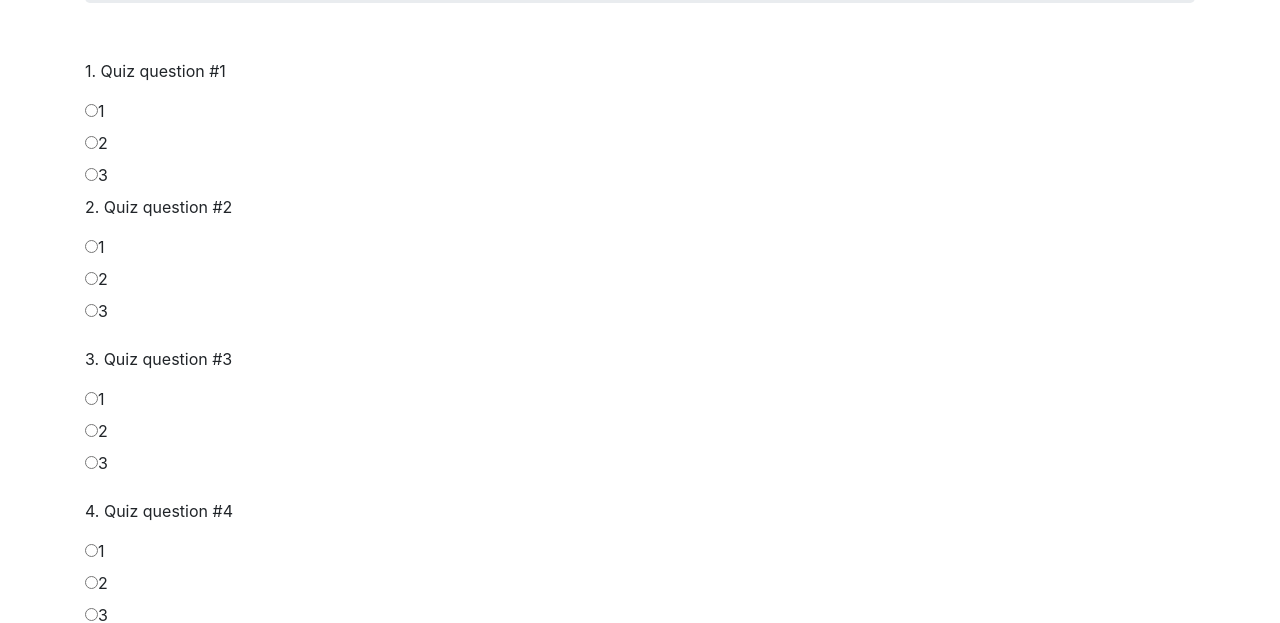
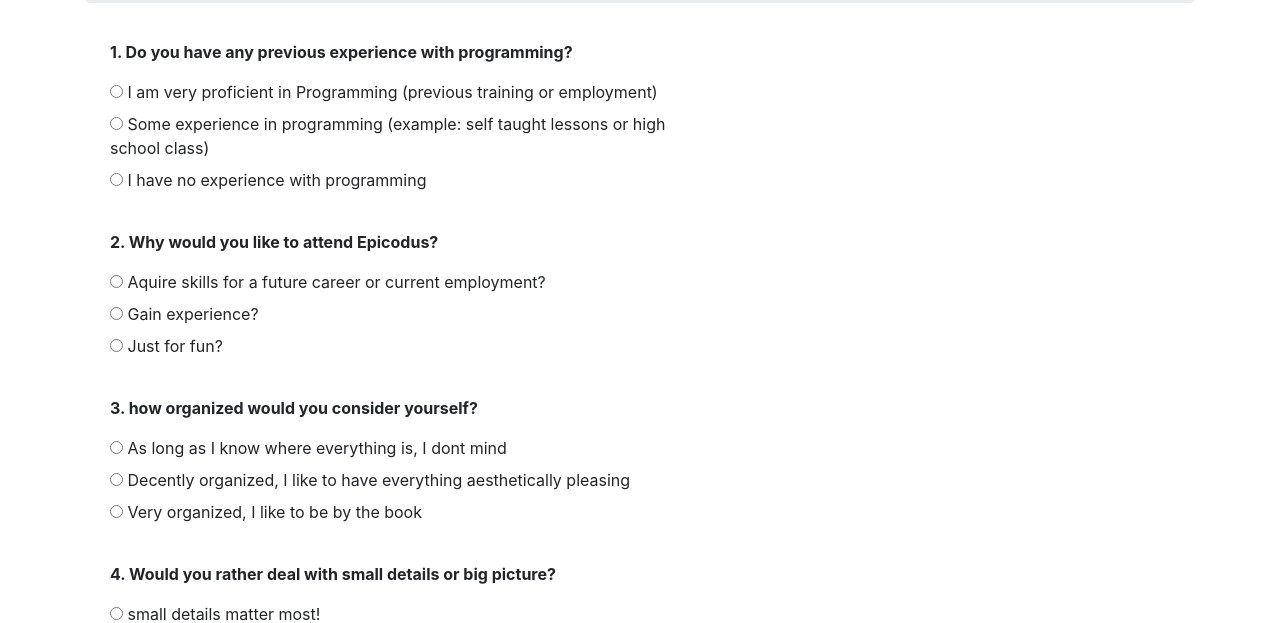
Before and after one commit to Tylermiller94/Track-suggester-V2, a plain HTML site: page Index.html in a window 1280 px wide. Shown: the part 177-800 px from the top of the page. Drawn offline with Linux system fonts and the light colour scheme.

Commit message:
finalize base build of Quiz

```diff
--- a/CSS/styles.css
+++ b/CSS/styles.css
@@ -2,18 +2,36 @@
 
 #csharp{
   display: none;
-  font-size: 20px;
+  font-size: 22px;
 }
 
 #css{
   display: none;
-  font-size: 20px;
+  font-size: 22px;
 }
 
 #ruby{
   display: none;
-  font-size: 20px;
+  font-size: 22px;
 }
 
 
-form
+.form-group{
+  margin: 20px;
+  padding: 5px;
+  width:600px;
+
+}
+
+.btn{
+  border: 2px solid blue;
+}
+
+
+img{
+  width: 200px;
+}
+
+p{
+  font-weight: bold;
+}
--- a/Index.html
+++ b/Index.html
@@ -7,145 +7,136 @@
       <script src="js/scripts.js"></script>
       <title>suggester</title>
   </head>
-
-
   <body>
-
     <div class="container">
       <div class="jumbotron">
-      <h1>Suggester Quiz</h1>
-    </div>
-    <br>
+        <h1>Suggester Quiz</h1>
+      </div>
       <form class="questions">
-
+        <div class="form-group">
+          <div class="radio">
+	  	      <p>1. Do you have any previous experience with programming?</p>
+            <label>
+	    	      <input type="radio" name="q1" value="1">
+              I am very proficient in Programming (previous training or employment)
+            </label>
+          </div>
+          <div class="radio">
+          <label>
+	           <input type="radio" name="q1" value="2">
+             Some experience in programming (example: self taught lessons or high school class)
+	        </label>
+        </div>
         <div class="radio">
-	  		 <p>1. Quiz question #1</p>
           <label>
-	    	 <input type="radio" name="q1" value="1">1
+	           <input type="radio" name="q1" value="3">
+             I have no experience with programming
+	        </label>
+    	  </div>
+      </div>
+        <div class="form-group" id="q2">
+          <div class="radio">
+            <p>2. Why would you like to attend Epicodus?</p>
+            <label>
+              <input type="radio" name="q2" value="1">
+              Aquire skills for a future career or current employment?
+            </label>
+          </div>
+          <div class="radio">
+            <label>
+              <input type="radio" name="q2" value="2">
+              Gain experience?
+            </label>
+          </div>
+          <div class="radio">
+            <label>
+              <input type="radio" name="q2" value="3">
+              Just for fun?
+            </label>
+          </div>
+        </div>
+        <div class="form-group" id="q3">
+        <div class="radio">
+          <p>3. how organized would you consider yourself?</p>
+            <label>
+              <input type="radio" name="q3" value="1">
+              As long as I know where everything is, I dont mind
+            </label>
+          </div>
+          <div class="radio">
+          <label>
+            <input type="radio" name="q3" value="2">
+            Decently organized, I like to have everything aesthetically pleasing
           </label>
         </div>
-
         <div class="radio">
           <label>
-	       <input type="radio" name="q1" value="2">2
-	       </label>
-       </div>
-
-       <div class="radio">
-         <label>
-	       <input type="radio" name="q1" value="3">3
-	       </label>
-    	 </div>
-
-
-
-       <div class="form-group" id="q2">
+            <input type="radio" name="q3" value="3">
+            Very organized, I like to be by the book
+         </label>
+        </div>
+      </div>
+      <div class="form-group" id="q4">
         <div class="radio">
-          <p>2. Quiz question #2</p>
+          <p>4. Would you rather deal with small details or big picture?</p>
           <label>
-          <input type="radio" name="q2" value="1">1
+            <input type="radio" name="q4" value="1">
+            small details matter most!
           </label>
         </div>
-
-
         <div class="radio">
           <label>
-           <input type="radio" name="q2" value="2">2
-         </label>
+            <input type="radio" name="q4" value="2">
+            I like to think big picture
+          </label>
         </div>
-
         <div class="radio">
           <label>
-            <input type="radio" name="q2" value="3">3
+            <input type="radio" name="q4" value="3">
+            big or small, its all important!
           </label>
         </div>
       </div>
-
-
-      <div class="form-group" id="q3">
-        <div class="radio">
-          <p>3. Quiz question #3</p>
-          <label>
-          <input type="radio" name="q3" value="1">1
-        </label>
-        </div>
-
-        <div class="radio">
-          <label>
-            <input type="radio" name="q3" value="2">2
-         </label>
-        </div>
-
-        <div class="radio">
-          <label>
-            <input type="radio" name="q3" value="3">3
-         </label>
-        </div>
-      </div>
-
-      <div class="form-group" id="q4">
-        <div class="radio">
-          <p>4. Quiz question #4</p>
-          <label>
-          <input type="radio" name="q4" value="1">1
-          </label>
-        </div>
-
-        <div class="radio">
-          <label>
-           <input type="radio" name="q4" value="2">2
-          </label>
-        </div>
-
-        <div class="radio">
-          <label>
-            <input type="radio" name="q4" value="3">3
-          </label>
-        </div>
-      </div>
-
       <div class="form-group" id="q5">
         <div class="radio">
-          <p>1. Quiz question #5</p>
+          <p>5. How does spending many hours on one task make you feel?</p>
           <label>
-            <input type="radio" name="q5" value="1">1
+            <input type="radio" name="q5" value="1">
+            <img src="img/happy.jpg" width= "200px">
           </label>
         </div>
 
         <div class="radio">
            <label>
-             <input type="radio" name="q5" value="2">2
+             <input type="radio" name="q5" value="2">
+             <img src="img/okay.jpg" width="200">
            </label>
         </div>
 
         <div class="radio">
           <label>
-            <input type="radio" name="q5" value="3">3
+            <input type="radio" name="q5" value="3">
+            <img src="img/sad.jpg" width="200px">
           </label>
         </div>
         <button class="btn" type="submit">Submit</button>
       </div>
     </div>
   </form>
-
-
+  <div class="container">
     <div id="csharp">
       <h2>C#/.NET</h2>
       <p>C# is most popular among bigger established businesses, often for building internal software. Because it's been around for a long time and has the backing of Microsoft, it is one of the most in-demand languages in the job market. C# has also been going through a bit of a rebirth lately, with Microsoft open sourcing the language and surrounding platform, porting it to run on Mac and Linux, and incorporating many of the best features of other languages. If you like the idea of working for a larger company on business software, C# is a great choice.</p>
     </div>
-
     <div id="css">
       <h2>CSS/Design</h2>
-      <p>Lorem ipsum dolor sit amet, consectetur adipisicing elit. Labore, nobis, eos similique impedit laborum enim quidem, saepe praesentium atque dolorum repellendus quas dolore fuga consectetur repellat? Harum nihil commodi quod?</p>
+      <p>artistic or creative, CSS/design is perfect for you, Front-end developers spend their time making things look and work well, obsessing over layouts, navigation, colors, and design. If this type of work appeals to you, your best bet is to take CSS and Design classes at Epicodus. </p>
     </div>
-
     <div id="ruby">
       <h2>Ruby/Rails</h2>
       <p>Ruby is a favorite language of developers building interactive web applications. If an app involves users creating accounts, entering information, and interacting with dynamic content, there's a good chance it is built with Ruby. Ruby became popular because the Rails framework, which is written with Ruby, simplified many of the common tasks associated with building web applications. It's most popular with startups and smaller companies who are looking to build their product quickly.
       Though each language has its niche, there is plenty of crossover. For example, Rails' popularity inspired copycats in just about every language, and so you'll see interactive web applications written in C#, Java, and PHP, with Rails-like frameworks including .NET MVC, Spring, and Laravel. Even at one company, you might find them using PHP for their marketing site, Ruby for their web application, and Java for their back-end processing. </p>
     </div>
-
-
-
-    </body>
+  </div>
+</body>
 </html>
```
Also changed, not shown: img/Happy.jpg (added), img/okay.jpg (added), img/sad.jpg (added).
